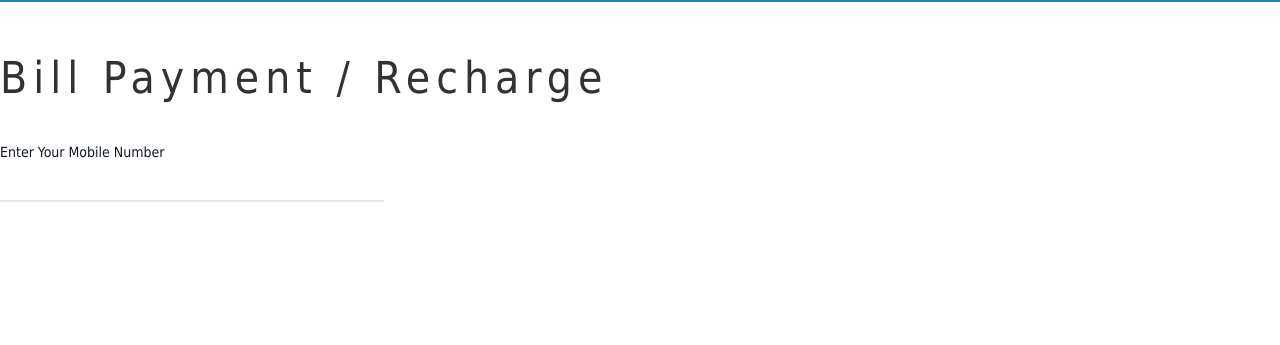
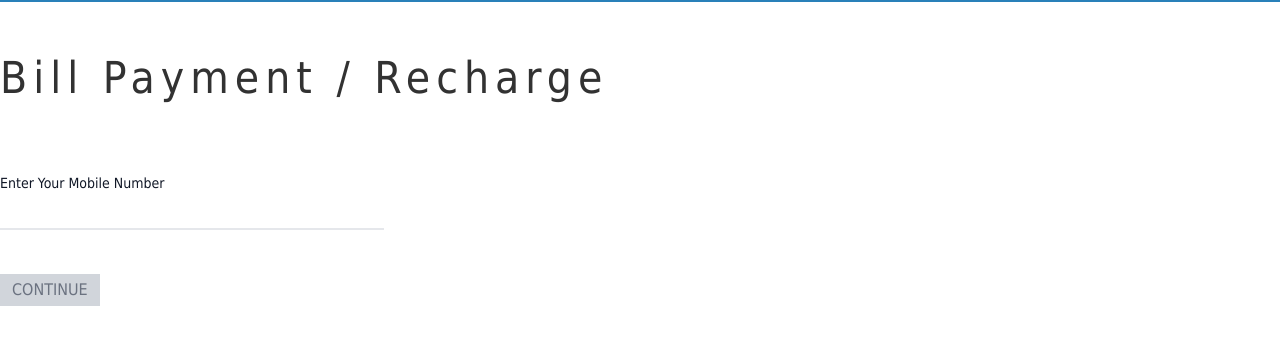
Before and after one commit to k0d1kk/MobilyTW, a plain HTML site: page index.html in a window 1280 px wide. Shown: the part 181-526 px from the top of the page. Drawn offline with nearby package versions, Linux system fonts and the light colour scheme.

Commit message:
add button & add focus effect

```diff
--- a/index.html
+++ b/index.html
@@ -105,20 +105,23 @@
             <h1 class="text-[2.75rem] font-regular opacity-80 tracking-[6px] leading-[120%] mb-[60px]">
               Bill Payment / Recharge
             </h1>
-            <div class="w-96 relative">
+            <form action="" class="form flex flex-col justify-start items-start">
+              <div class="w-96 h-[110px] relative flex flex-col justify-start items-start">
                 <input
                   type="text"
                   name="phoneNumber"
                   id="phoneNumber"
-                class="input__form block w-full border-0 border-b-2 py-1.5 text-gray-900 placeholder:text-gray-400 focus:outline-0 px-1.5 focus:border-b-[#00aeef]"
+                  class="input__form block w-full border-0 border-b-2 mt-7 py-1.5 text-gray-900 placeholder:text-gray-400 focus:outline-0 px-1.5 focus:border-b-[#00aeef]"
                 />
                 <label
                   for="phoneNumber"
-                class="label__form block text-sm font-regular leading-6 text-gray-900 absolute -top-6"
+                  class="label__form block text-sm font-regular leading-6 text-gray-900 absolute top-[7px] after:content-['text'] after:absolute after:text-red-600 after:left-0 after:bottom-0 h-full after:hidden"
                 >
                   Enter Your Mobile Number
                 </label>
               </div>
+              <button disabled="disabled" class="text-center flex bg-gray-300 py-1 px-3 text-gray-500">CONTINUE</button>
+            </form>
           </div>
         </div>
       </section>
--- a/style.css
+++ b/style.css
@@ -5,7 +5,7 @@
 
 input[type="text"]:focus:not([readonly]) + label {
   color: #00aeef;
-  top: -28px;
+  top: 0;
   left: 6px;
   font-size: 12px;
   transition: all 0.5s ease-in-out;
```
Lines whose indentation alone changed are shown as unchanged.
